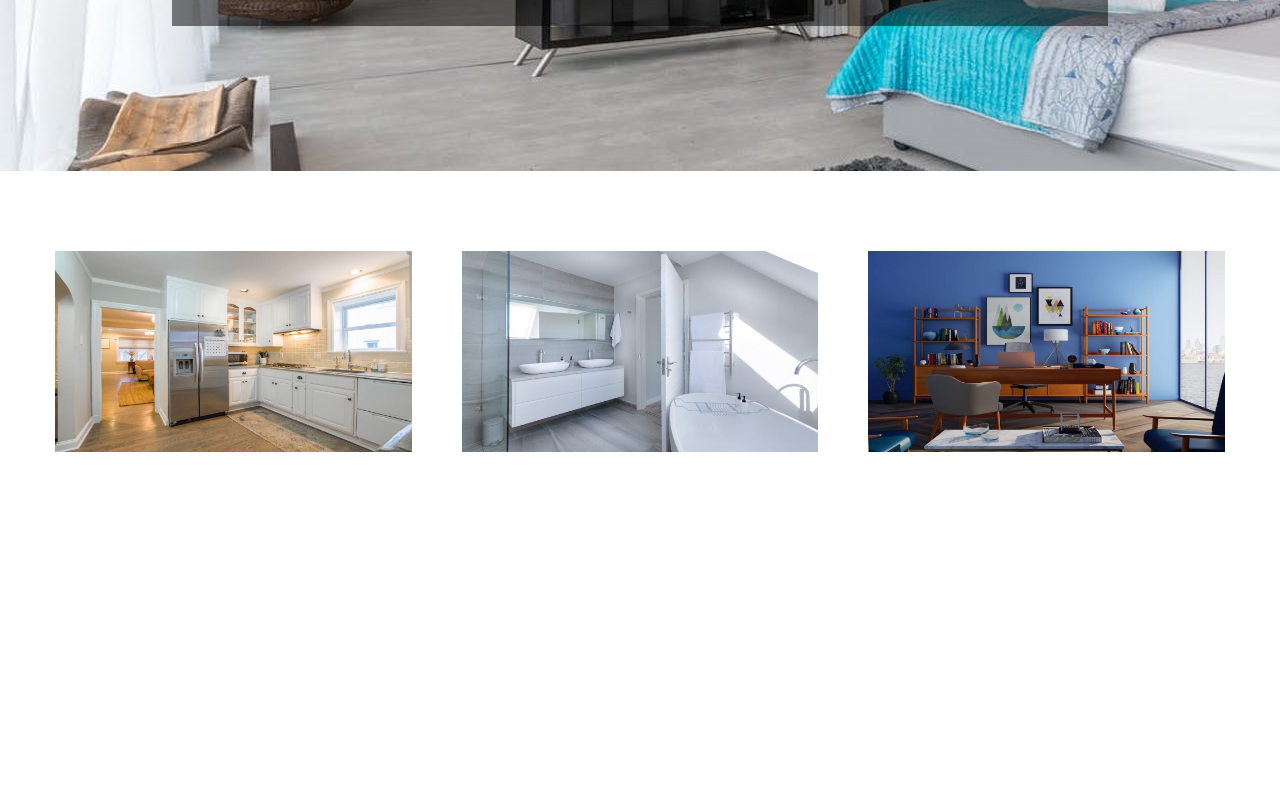
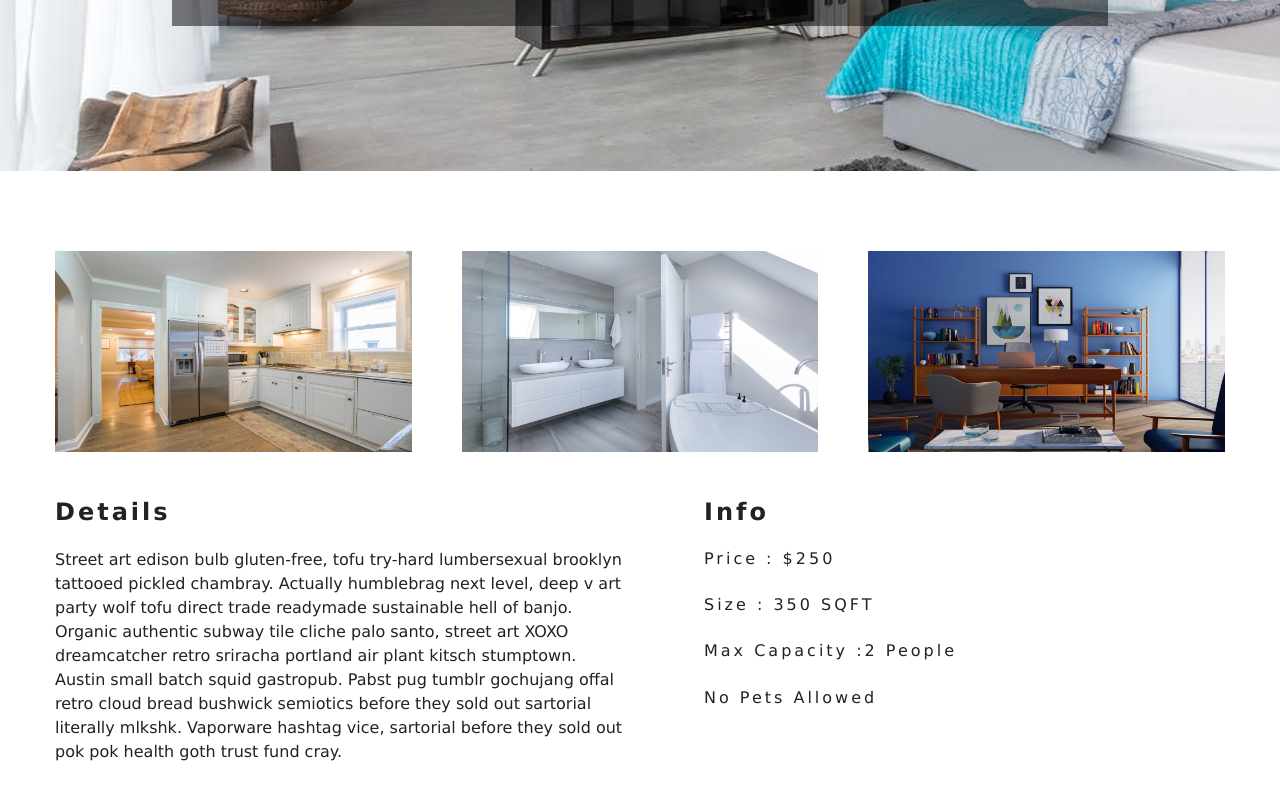
Before and after one commit to Majd-sufian/reat-beach-hotel, a React (Create React App) app: page /rooms/double-basic in a window 1280 px wide. Shown: the part 423-1223 px from the top of the page. Before the commit the page ends 875 px from the top, so only its background shows below. Built offline with nearby package versions, Linux system fonts and the light colour scheme.

Commit message:
adding singel room info

```diff
--- a/src/pages/SingleRoom.js
+++ b/src/pages/SingleRoom.js
@@ -47,7 +47,23 @@ export default class singleRoom extends Component {
                         return  <img src={item} key={index}/>
                     })}
                 </div>
-
+                <div className="single-room-info">
+                    <article className="desc">
+                        <h3>details</h3>
+                        <p>{description}</p>
+                    </article>
+                    <article className="info">
+                        <h3>info</h3>
+                        <h6>price : ${price}</h6>
+                        <h6>size : {size} SQFT</h6>
+                        <h6>
+                        max capacity :
+                        {capacity > 1 ? `${capacity} people` : `${capacity} person`}
+                        </h6>
+                        <h6>{pets ? "pets allowed" : "no pets allowed"}</h6>
+                        <h6>{breakfast && "free breakfast included"}</h6>
+                    </article>
+                </div>
             </section>
             </>
         )
```
